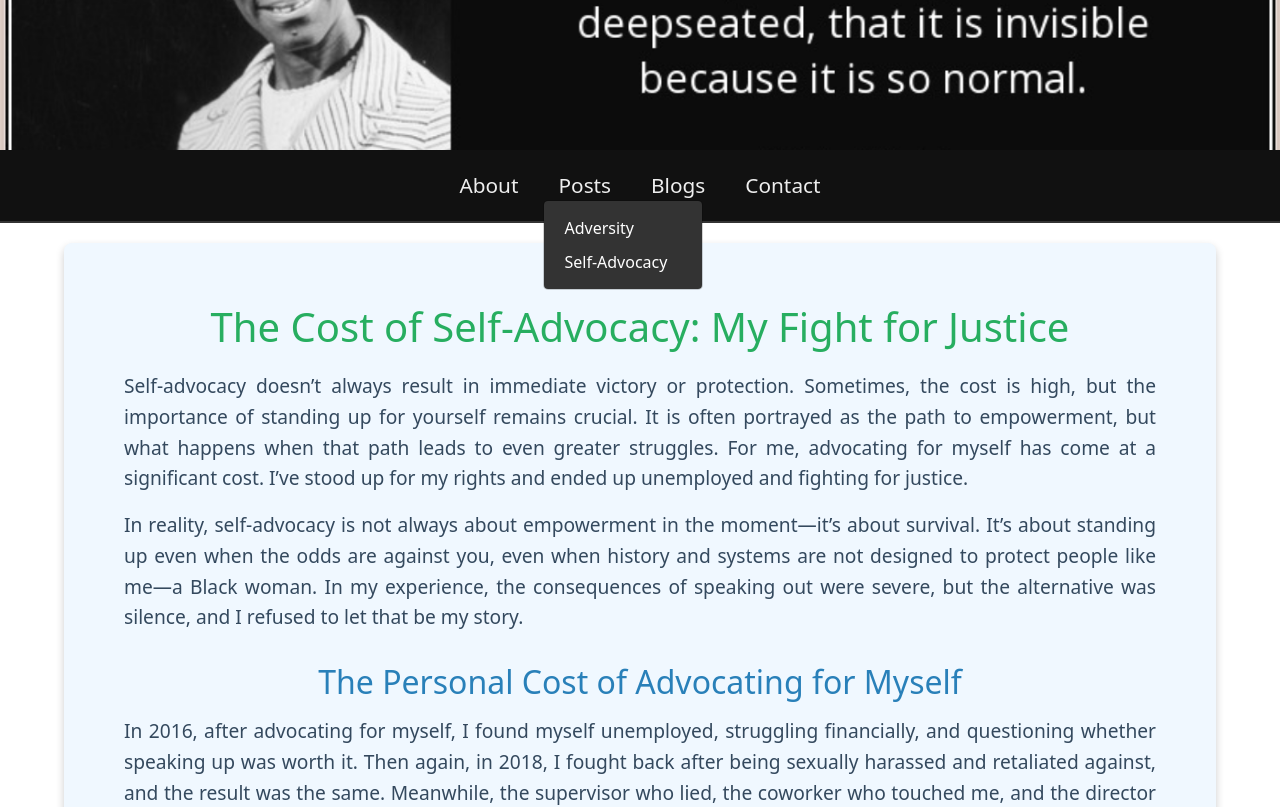
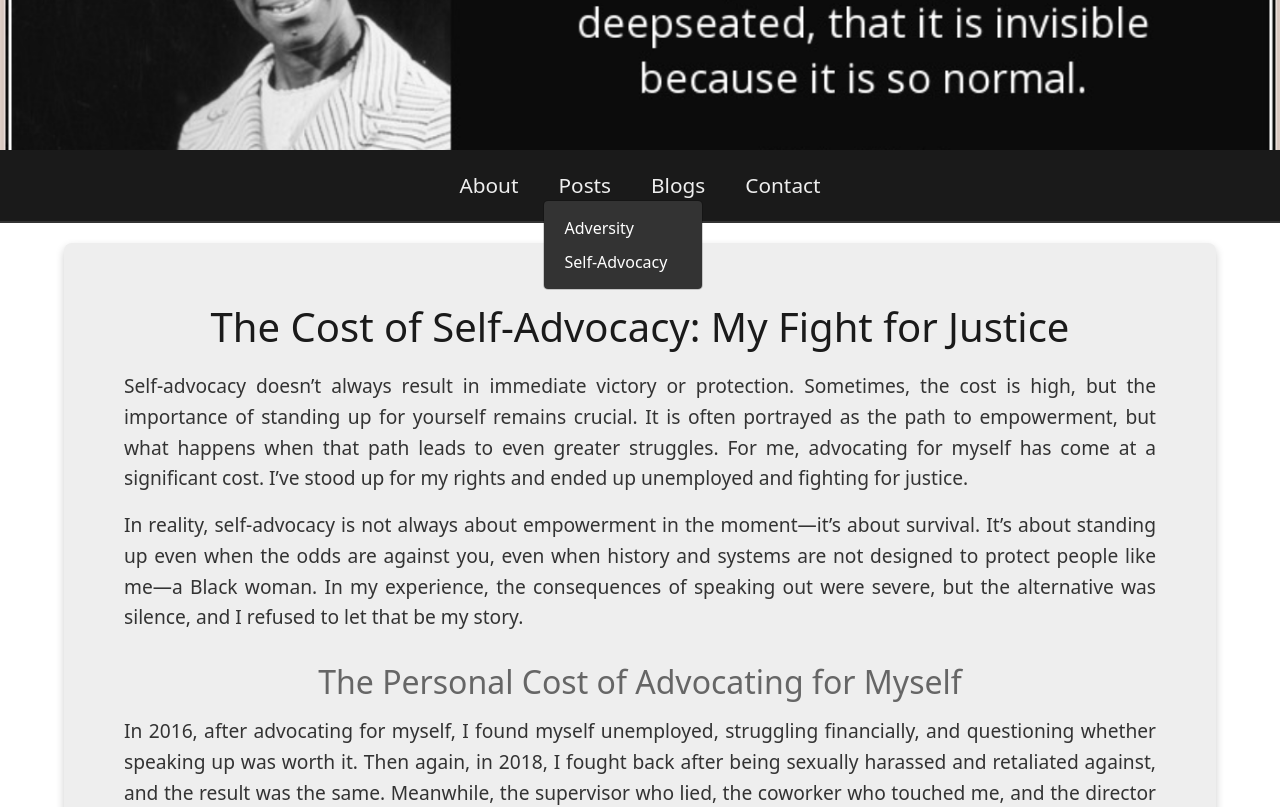
Before and after one commit to ChristiHarlow/christisblog, a React (Create React App) app: page /posts/self-advocacy in a window 1280 px wide. Shown: the top 807 px of the page. Built offline with nearby package versions, Linux system fonts and the light colour scheme; a web font is replaced by a local one.

Commit message:
Update SelfAdvocacy.css

```diff
--- a/src/styles/SelfAdvocacy.css
+++ b/src/styles/SelfAdvocacy.css
@@ -1,31 +1,45 @@
-.self-advocacy-container {
-    background-color: #f0f8ff; /* AliceBlue background */
-    color: #2c3e50; /* Darker text color */
+/* Color Palette: Emphasis on Dark Gray */:root {
+  --near-black: #1A1A1A;
+  --dark-gray: #333333;
+  --medium-gray: #666666;
+  --light-gray: #EEEEEE;
+  --white: #FFFFFF;
+}.self-advocacy-container {
+  background-color: var(--light-gray); /* Light Gray background */
+  color: var(--dark-gray); /* Dark Gray text */
   padding: 60px;
   margin: 20px auto;
   width: 90%;
   max-width: 1200px;
   border-radius: 8px;
   box-shadow: 0 4px 8px rgba(0, 0, 0, 0.2); /* Darker shadow for emphasis */
-  }
-
-  .self-advocacy-title {
+}.self-advocacy-title {
   font-size: 2.5rem;
-    color: #27ae60; /* Green for empowerment and growth */
+  color: var(--near-black); /* Near-Black title */
   text-align: center;
   margin-bottom: 20px;
-  }
-
-  .self-advocacy-subtitle {
+}.self-advocacy-subtitle {
   font-size: 2rem;
-    color: #2980b9; /* Bright Blue for clarity and justice */
+  color: var(--medium-gray); /* Medium Gray subtitles */
   margin-top: 30px;
   margin-bottom: 15px;
-  }
-
-  .self-advocacy-content {
+}.self-advocacy-content {
   font-size: 1.2rem;
-    color: #34495e; /* Darker text color for readability */
+  color: var(--dark-gray); /* Dark Gray content text */
   line-height: 1.6;
   text-align: justify;
 }
+
+/* Optional styling for lists if you use them */.self-advocacy-content ol,.self-advocacy-content ul {
+  margin: 20px 0;
+  padding-left: 20px;
+}.self-advocacy-content li {
+  margin-bottom: 10px;
+}
+
+/* Link Styling (Optional - you can customize these) */.self-advocacy-content a {
+  color: #007bff; /* Example: A standard blue link color */
+  text-decoration: none;
+}.self-advocacy-content a:hover {
+  text-decoration: underline;
+}
```
Lines whose indentation alone changed are shown as unchanged.
